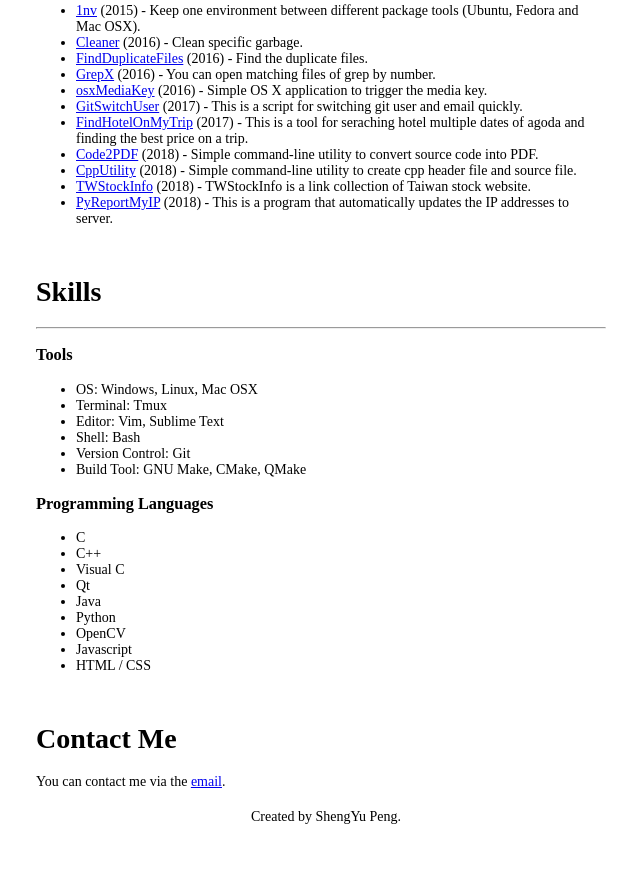
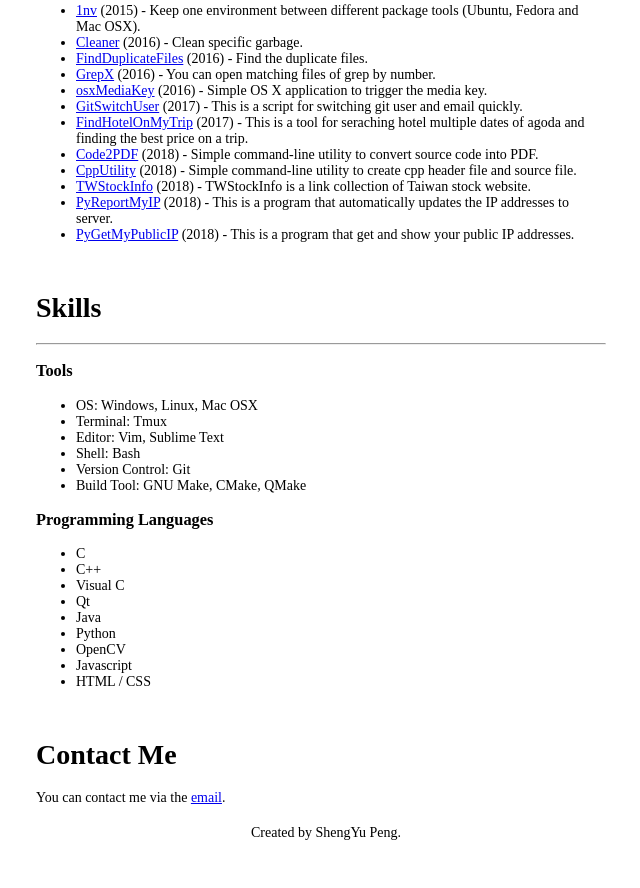
Before and after one commit to shengyu7697/cv, a plain HTML site: page index.html in a window 1280 px wide. Shown: the part 1515-2403 px from the top of the page, without its empty margins (314-954 px from the left). Drawn offline with Linux system fonts and the light colour scheme.

Commit message:
Update index.html

```diff
--- a/index.html
+++ b/index.html
@@ -112,6 +112,7 @@
             <li><a href="https://github.com/shengyu7697/CppUtility" target="_blank">CppUtility</a> (2018) - Simple command-line utility to create cpp header file and source file.</li>
             <li><a href="https://github.com/shengyu7697/TWStockInfo" target="_blank">TWStockInfo</a> (2018) - TWStockInfo is a link collection of Taiwan stock website.</li>
             <li><a href="https://github.com/shengyu7697/PyReportMyIP" target="_blank">PyReportMyIP</a> (2018) - This is a program that automatically updates the IP addresses to server.</li>
+            <li><a href="https://github.com/shengyu7697/PyGetMyPublicIP" target="_blank">PyGetMyPublicIP</a> (2018) - This is a program that get and show your public IP addresses.</li>
         </ul>
         </br>
 
```
